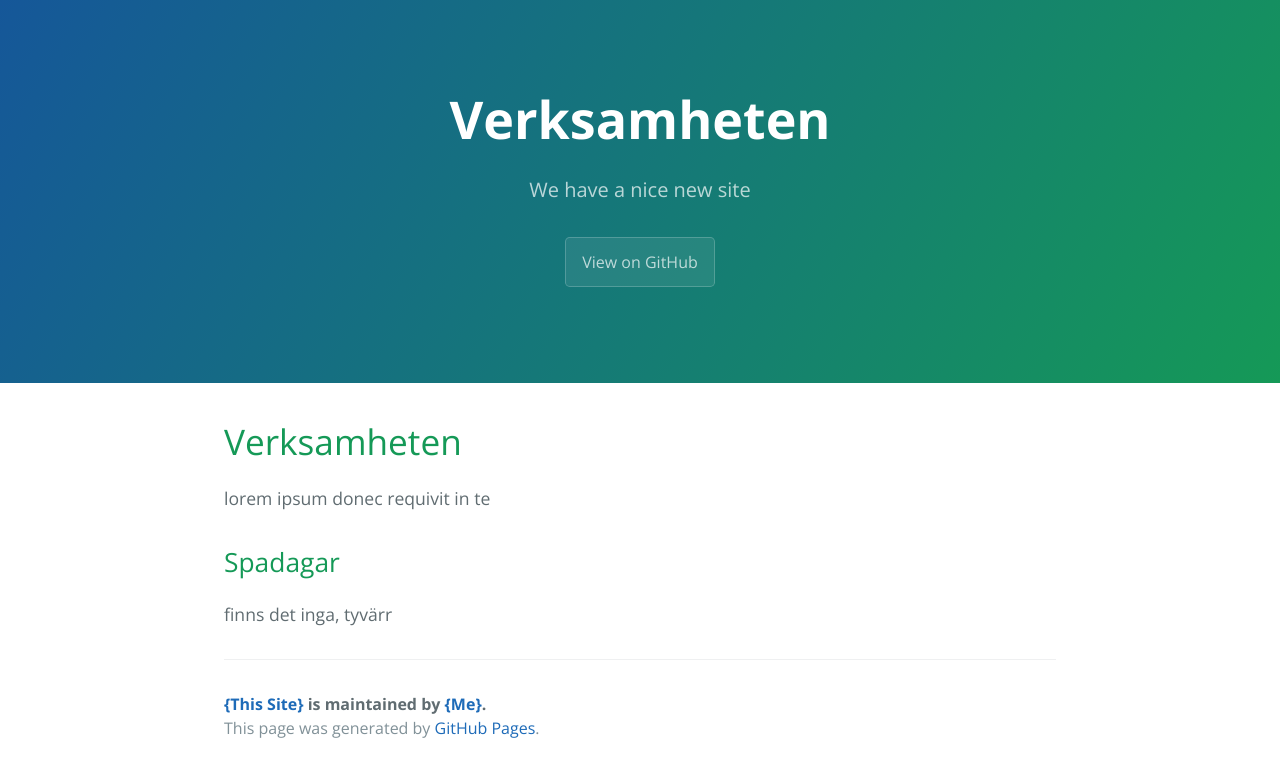
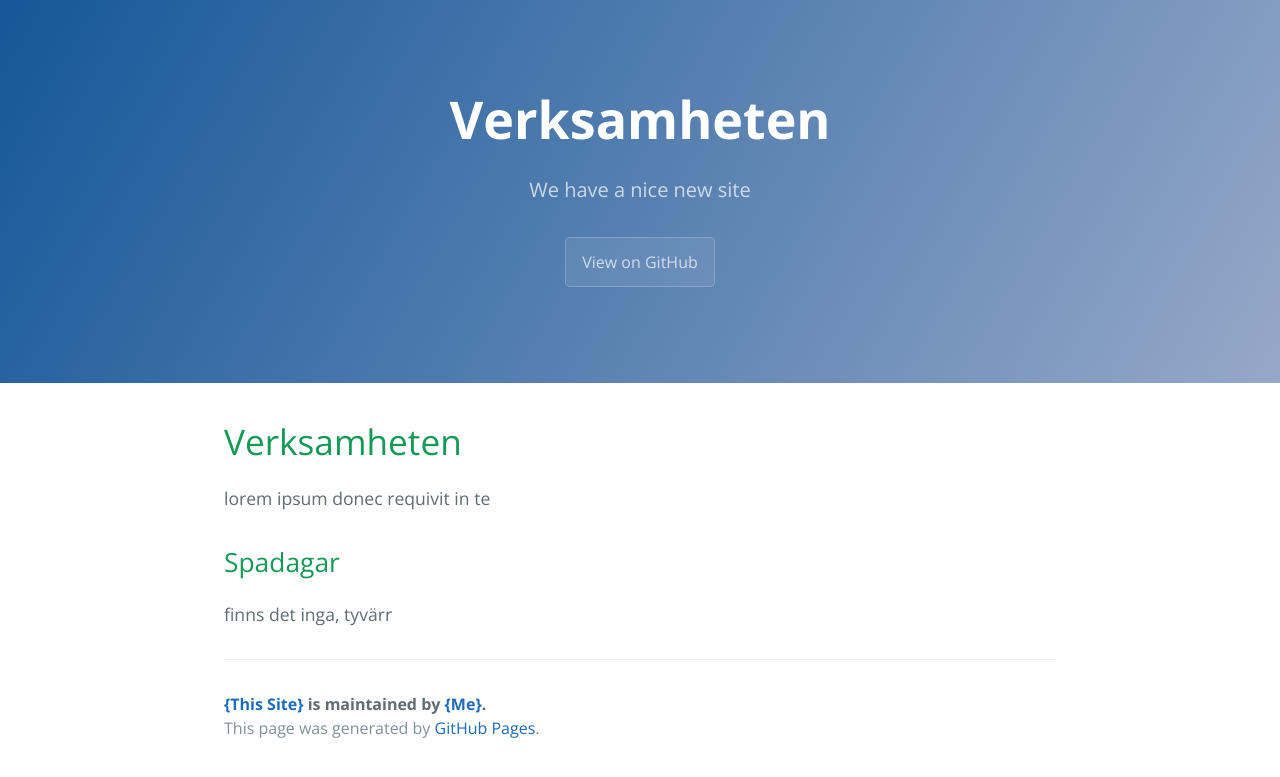
Before and after one commit to SleepyUberDriver/Test_Again, a Jekyll site: the page built from docs/verksamheten.md, in a window 1280 px wide. Shown: the top 777 px of the page. Built offline with Jekyll 4.4.1, drawn with Linux system fonts in a browser that asks for light colours.

Commit message:
Update variables.scss
Tested with new header background color

```diff
--- a/docs/_sass/variables.scss
+++ b/docs/_sass/variables.scss
@@ -4,7 +4,7 @@ $medium-breakpoint: 42em !default;
 
 // Headers
 $header-heading-color: #fff !default;
-$header-bg-color: #159957 !default;
+$header-bg-color: #96A8C8 !default;
 $header-bg-color-secondary: #155799 !default;
 
 // Text
```
